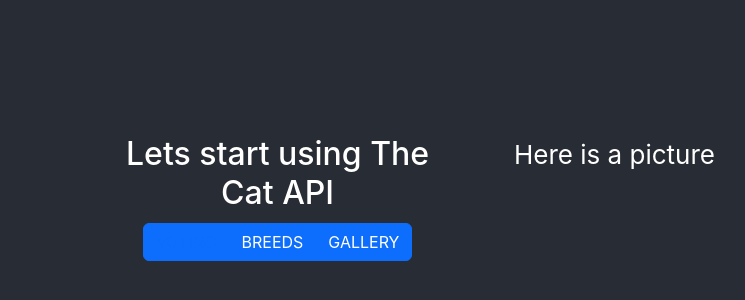
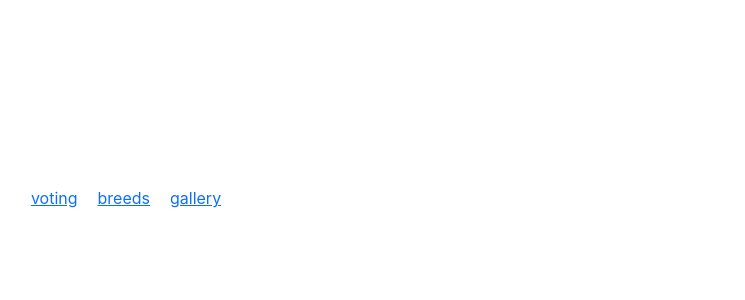
Before and after one commit to Veronikanos/macpaw_mentor, a React (Create React App) app: page / in a window 1280 px wide. Shown: the part 202-502 px from the top of the page, without its empty margins (194-939 px from the left). Built offline with nearby package versions, Linux system fonts and the light colour scheme.

Commit message:
Router proposal

```diff
--- a/package.json
+++ b/package.json
@@ -9,6 +9,8 @@
     "prettier": "^2.7.1",
     "react": "^18.2.0",
     "react-dom": "^18.2.0",
+    "react-router": "^6.4.1",
+    "react-router-dom": "^6.4.1",
     "react-scripts": "5.0.1",
     "web-vitals": "^2.1.4"
   },
@@ -35,8 +37,5 @@
       "last 1 firefox version",
       "last 1 safari version"
     ]
-  },
-  "devDependencies": {
-    "react-router-dom": "^6.3.0"
   }
 }
--- a/src/App.css
+++ b/src/App.css
@@ -1,14 +1,18 @@
 .App {
-  text-align: center;
+  display: flex;
+  align-items: stretch;
+  height: 100vh;
 }
 
-.App-header {
-  background-color: #282c34;
-  min-height: 100vh;
+.App__nav,
+.App__main {
+  width: 50%;
+  flex-shrink: 0;
+}
+
+.App__nav {
   display: flex;
-  flex-direction: column;
   align-items: center;
   justify-content: center;
-  font-size: calc(10px + 2vmin);
-  color: white;
+  gap: 20px;
 }
--- a/src/App.jsx
+++ b/src/App.jsx
@@ -1,16 +1,17 @@
 import "./App.css";
-import Homepage from "./components/Homepage";
-import { Routes, Route, useNavigate } from "react-router-dom";
+import { Link, Outlet } from "react-router-dom";
 
-function App() {
+function App({ children }) {
   return (
     <div className="App">
-      <header className="App-header">
-        <Homepage />
-        {/* <Routes>
-				<Route path="/" element={<Homepage />} />
-			</Routes> */}
-      </header>
+      <nav className="App__nav">
+        <Link to="/voting">voting</Link>
+        <Link to="/breeds">breeds</Link>
+        <Link to="/gallery">gallery</Link>
+      </nav>
+      <main className="App__main">
+        <Outlet />
+      </main>
     </div>
   );
 }
--- a/src/index.js
+++ b/src/index.js
@@ -3,19 +3,34 @@
 import "./index.css";
 import App from "./App";
 import reportWebVitals from "./reportWebVitals";
-import { BrowserRouter, Routes, Route } from "react-router-dom";
-import Voting from "./components/Voting";
+import { createBrowserRouter } from "react-router-dom";
+import { RouterProvider } from "react-router";
+
+const router = createBrowserRouter([
+  {
+    path: "/",
+    element: <App />,
+    children: [
+      {
+        path: "voting",
+        element: <div>voting</div>,
+      },
+      {
+        path: "breeds",
+        element: <div>breeds</div>,
+      },
+      {
+        path: "gallery",
+        element: <div>gallery</div>,
+      },
+    ],
+  },
+]);
 
 const root = ReactDOM.createRoot(document.getElementById("root"));
 root.render(
   <React.StrictMode>
-    <BrowserRouter>
-      <Routes>
-        <Route path="/" element={<App />}>
-          <Route path="votings" element={<Voting />} />
-        </Route>
-      </Routes>
-    </BrowserRouter>
+    <RouterProvider router={router} />
   </React.StrictMode>
 );
 
```
Also changed, not shown: 1 other file (tests, documents, lock files or other folders).
